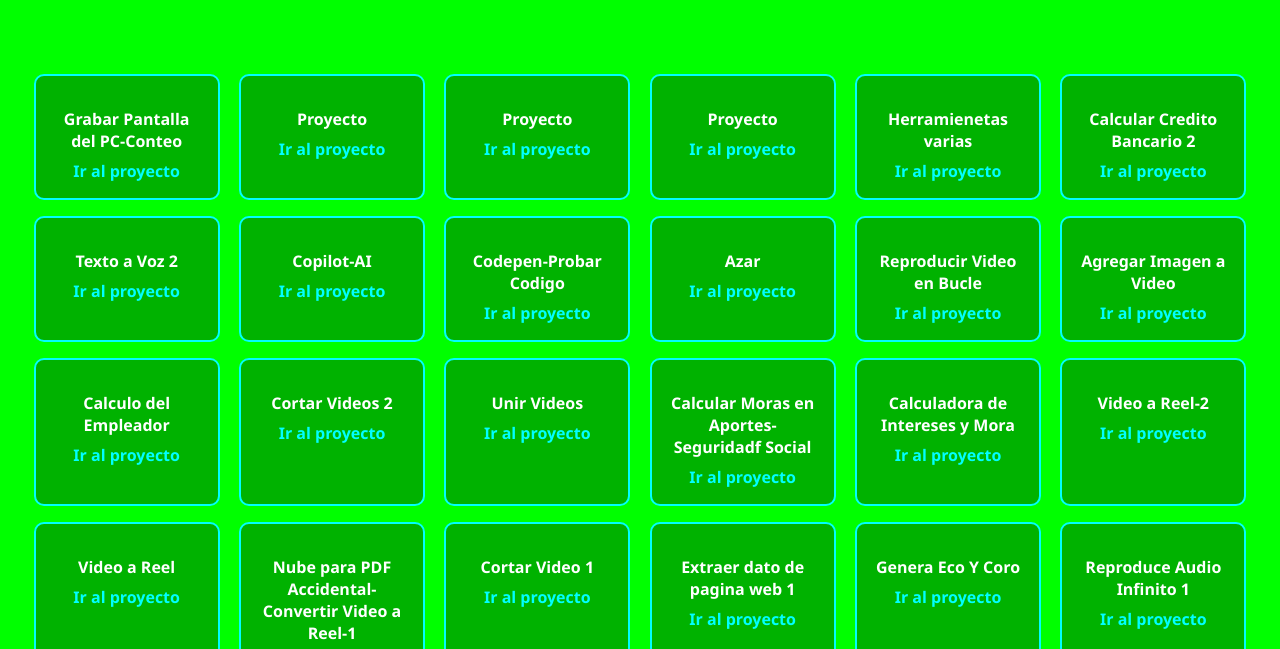
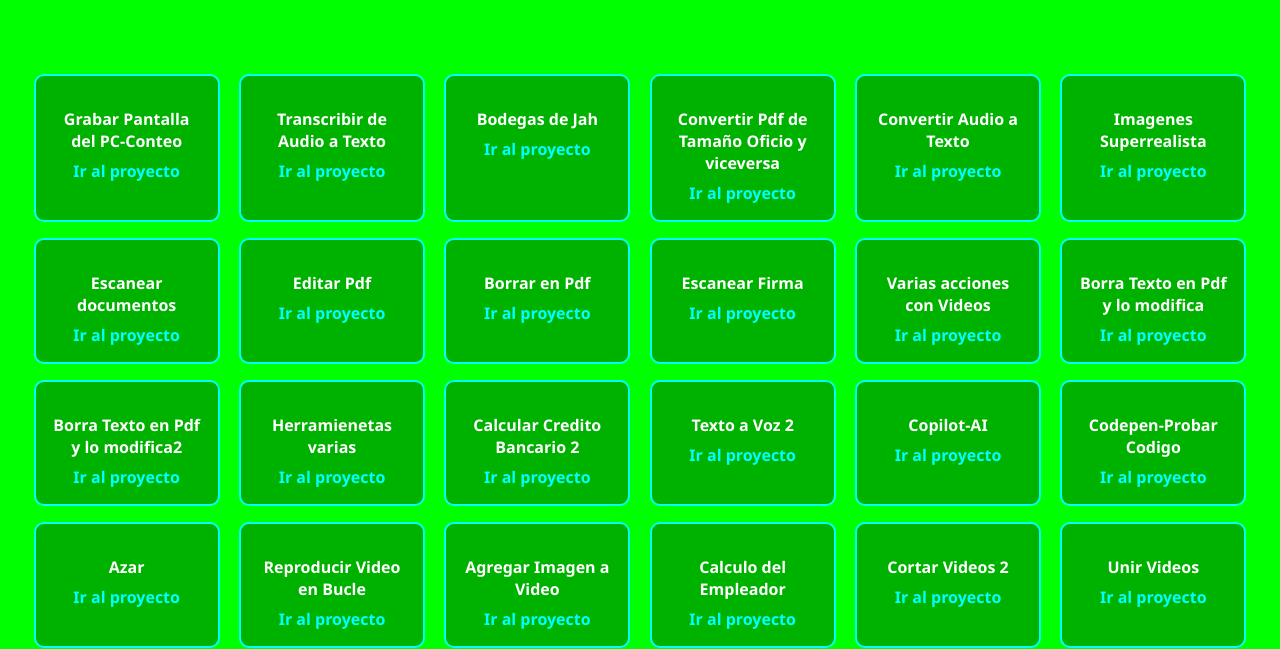
Before and after one commit to RAltamarBrochero/Baul_de_jah, a plain HTML site: page index.html in a window 1280 px wide. Shown: the part 151-800 px from the top of the page. Drawn offline with Linux system fonts and the light colour scheme; no server answers.

Commit message:
Actualización de index con nuevos enlaces

```diff
--- a/index.html
+++ b/index.html
@@ -24,16 +24,52 @@
         <a href="https://raltamarbrochero.github.io/grabarpantalla/" rel="prefetch">Ir al proyecto</a>
       </div>
         <div class="grid-item">
-        <h3>Proyecto </h3>
-        <a href="httpsxxxxxxxxx" rel="prefetch">Ir al proyecto</a>
+        <h3>Transcribir de Audio a Texto </h3>
+        <a href="https://clideo.com/es/editor/audio-to-text" rel="prefetch">Ir al proyecto</a>
+      </div>
+       <div class="grid-item">
+        <h3>Bodegas de Jah </h3>
+        <a href="http://bodega-de-dzmy0axlu-rafael-altamars-projects.vercel.app/" rel="prefetch">Ir al proyecto</a>
+      </div>
+       <div class="grid-item">
+        <h3>Convertir Pdf de Tamaño Oficio y viceversa </h3>
+        <a href="https://replit.com/@aphaelaltama/PDF-Converter" rel="prefetch">Ir al proyecto</a>
+      </div>
+       <div class="grid-item">
+        <h3>Convertir Audio a Texto </h3>
+        <a href="https://replit.com/@aphaelaltama/Audio-To-Text" rel="prefetch">Ir al proyecto</a>
+      </div>
+       <div class="grid-item">
+        <h3>Imagenes Superrealista</h3>
+        <a href="https://llamacoder.together.ai/chats/oUNZZVkPHNbDc1Cx" rel="prefetch">Ir al proyecto</a>
+      </div>
+       <div class="grid-item">
+        <h3>Escanear documentos </h3>
+        <a href="https://app.base44.com/apps/69bad8785672a84daeff8dba/editor/preview/Editor?id=69badf543e0490768eecb93f" rel="prefetch">Ir al proyecto</a>
+      </div>
+       <div class="grid-item">
+        <h3>Editar Pdf</h3>
+        <a href="https://raltamarbrochero.github.io/editar_pdf/" rel="prefetch">Ir al proyecto</a>
+      </div>
+       <div class="grid-item">
+        <h3>Borrar en Pdf </h3>
+        <a href="https://raltamarbrochero.github.io/borrar_en_pdf/" rel="prefetch">Ir al proyecto</a>
+      </div>
+       <div class="grid-item">
+        <h3>Escanear Firma </h3>
+        <a href="https://app.base44.com/apps/69baf9c96d37ec51e4e2efe9/editor/preview/SignatureScanner" rel="prefetch">Ir al proyecto</a>
       </div>
         <div class="grid-item">
-        <h3>Proyecto </h3>
-        <a href="httpsxxxxxxxxx" rel="prefetch">Ir al proyecto</a>
+        <h3>Varias acciones con Videos </h3>
+        <a href="https://raltamarbrochero.github.io/varios/" rel="prefetch">Ir al proyecto</a>
       </div>
         <div class="grid-item">
-        <h3>Proyecto </h3>
-        <a href="httpsxxxxxxxxx" rel="prefetch">Ir al proyecto</a>
+        <h3>Borra Texto en Pdf y lo modifica </h3>
+        <a href="https://replit.com/@aphaelaltama/PDF-Editor-Suite" rel="prefetch">Ir al proyecto</a>
+      </div>
+       <div class="grid-item">
+        <h3>Borra Texto en Pdf y lo modifica2 </h3>
+        <a href="https://99282d47-e8a0-44e0-88aa-6e89aac4e404-00-fkh7z1tf8f3c.picard.replit.dev/" rel="prefetch">Ir al proyecto</a>
       </div>
         <div class="grid-item">
         <h3>Herramienetas varias </h3>
```
